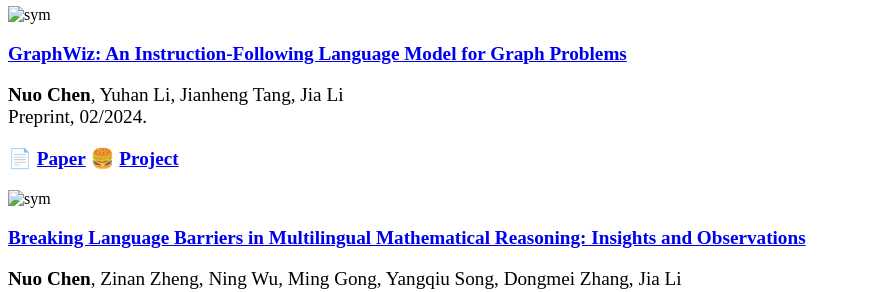
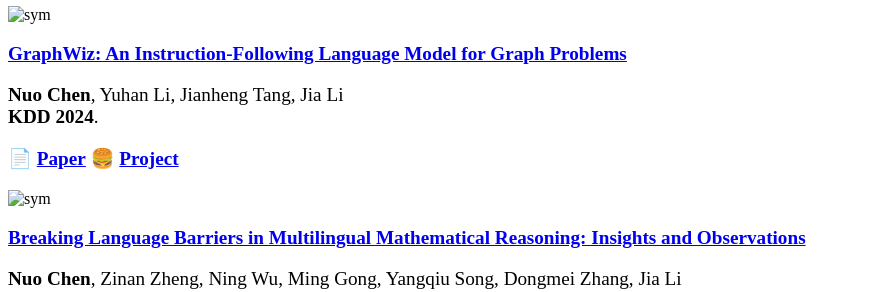
Before and after one commit to jerrynchen/jerrynchen.github.io, a Jekyll site: the page built from _pages/includes/pub.md, in a window 1280 px wide. Shown: the part 448-740 px from the top of the page, without its empty margins (0-889 px from the left). Built offline with Jekyll 4.4.1, drawn with Linux system fonts in a browser that asks for light colours; our own code applies the rules of GitHub Pages for plain Markdown files.

Commit message:
Update pub.md

```diff
--- a/_pages/includes/pub.md
+++ b/_pages/includes/pub.md
@@ -11,7 +11,7 @@
 [**GraphWiz: An Instruction-Following Language Model for Graph Problems**](https://graph-wiz.github.io/)
 
 **Nuo Chen**, Yuhan Li, Jianheng Tang, Jia Li \\
-Preprint, 02/2024.
+**KDD 2024**.
 
 📄 [**Paper**](https://arxiv.org/abs/2402.16029) 🍔 [**Project**](https://github.com/nuochenpku/Graph-Reasoning-LLM)
 
```
